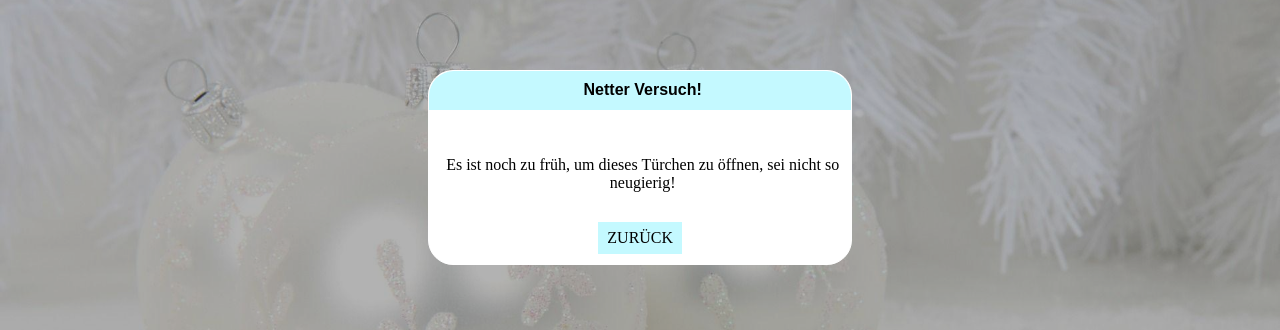
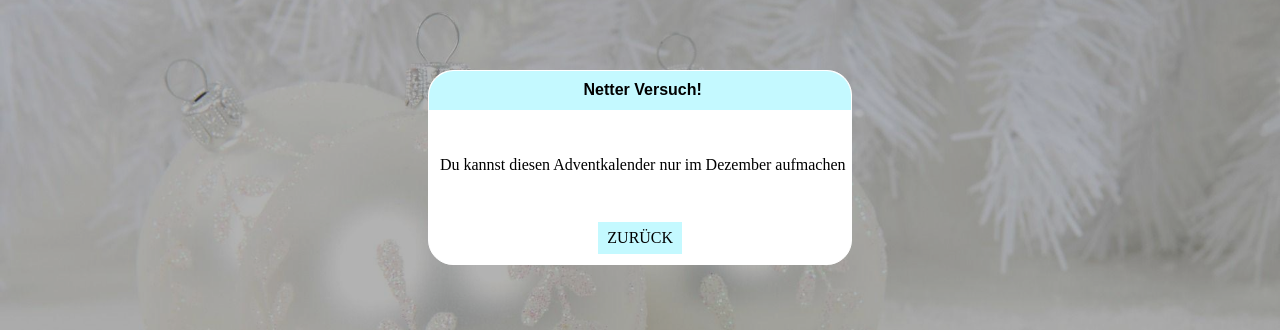
Before and after one commit to MrHipppo/advent_calender, a plain HTML site: page dates.html in a window 1280 px wide. Shown: the part 220-550 px from the top of the page. Drawn offline with Linux system fonts and the light colour scheme.

Commit message:
changed usable month from november to december

```diff
--- a/dates.html
+++ b/dates.html
@@ -14,7 +14,7 @@ function checkdate(){
 	param = window.location.search.split("=");
 	newPageTitle = 'Tür Nummer '+param[1];
 	document.title = newPageTitle;
-	if(month == 10)
+	if(month == 11)
 	{
 		if(day >= param[1])
 		{
```
Also changed, not shown: index.html (+1 -1 lines).
